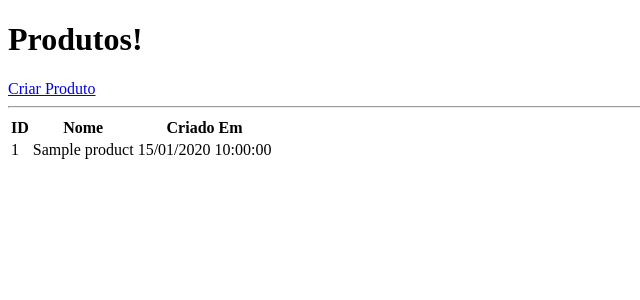
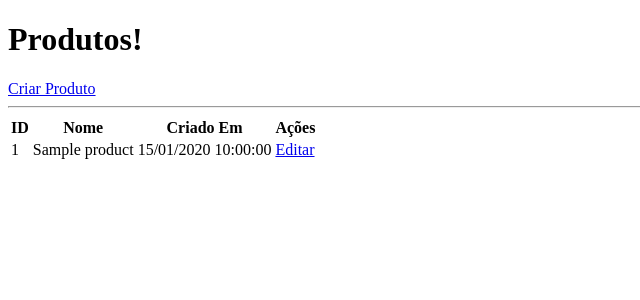
Before and after one commit to slns/store, a Symfony app: template templates/admin/product/index.html.twig in a window 1280 px wide. Shown: the top 300 px of the page, without its empty margins (0-640 px from the left). Run offline with Twig, Linux system fonts and the light colour scheme; the template is opened without the code that fills it: most values are stand-ins (such as "Sample title", 1, 10 or a date in 2020); some libraries are stand-ins or nearby versions.

Commit message:
Atualizar links

```diff
--- a/templates/admin/product/create.html.twig
+++ b/templates/admin/product/create.html.twig
@@ -12,7 +12,7 @@
 
 
 		<div class="col-12">
-			<form action="/admin/product/store" method="post">
+			<form action="{{ path('admin_store_products') }}" method="post">
 
 				<div class="form-group">
 					<label>Nome do Produto</label>
--- a/templates/admin/product/edit.html.twig
+++ b/templates/admin/product/edit.html.twig
@@ -12,7 +12,7 @@
 
 
 		<div class="col-12">
-			<form action="/admin/product/update/{{ product.id }}" method="post">
+			<form action="{{ path('admin_update_products', { product: product.id }) }}" method="post">
 
 				<div class="form-group">
 					<label>Nome do Produto</label>
--- a/templates/admin/product/index.html.twig
+++ b/templates/admin/product/index.html.twig
@@ -9,7 +9,7 @@
 		<div class="col-12">
 			<div class="d-flex justify-content-between align-items-center">
 				<h1>Produtos!</h1>
-                <a href="/admin/product/create" class="btn btn-success">
+				<a href="{{ path('admin_create_products') }}" class="btn btn-success">
 					Criar Produto
 				</a>
 			</div>
@@ -23,6 +23,7 @@
 					<th>ID</th>
 					<th>Nome</th>
 					<th>Criado Em</th>
+					<th>Ações</th>
 				</tr>
 			</thead>
 			<tbody>
@@ -31,7 +32,13 @@
 						<td>{{ product.id }}</td>
 						<td>{{ product.getName() }}</td>
 						<td>{{ product.createdAt | date('d/m/Y H:i:s') }}</td>
+						<td>
+							<a href="{{ path('admin_edit_products', { product: product.id }) }}" class="btn btn-sm btn-primary">
+								Editar
+							</a>
+						</td>
 					</tr>
+
 				{% endfor %}
 			</tbody>
 		</table>
```
Lines whose indentation alone changed are shown as unchanged.
